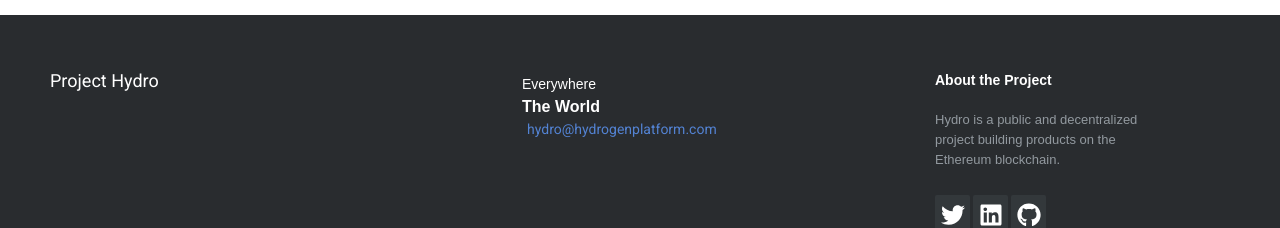
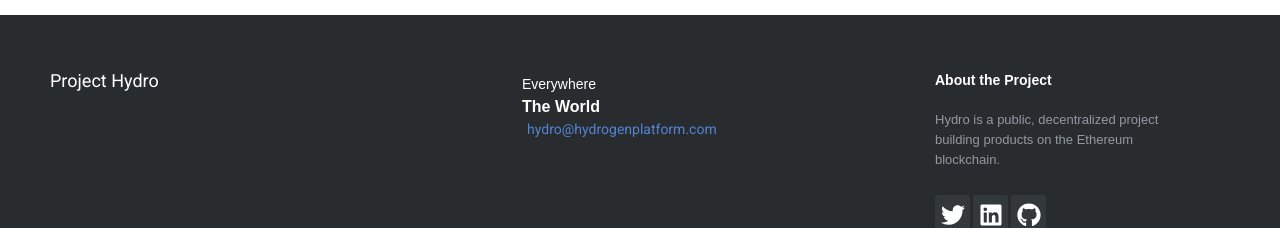
Before and after one commit to hydrogen-dev/projecthydro.org, a React (Create React App) app: page / in a window 1280 px wide. Shown: the part 2011-2239 px from the top of the page. Built offline with nearby package versions, Linux system fonts and the light colour scheme; the HTML template or start-up script is replaced by a standard one.

Commit message:
test Travis PR build

```diff
--- a/src/Footer.js
+++ b/src/Footer.js
@@ -29,7 +29,7 @@
 
           <p className="footer-company-about">
             <span>About the Project</span>
-            Hydro is a public and decentralized project building products on the Ethereum blockchain.
+            Hydro is a public, decentralized project building products on the Ethereum blockchain.
           </p>
 
           <div className="footer-icons">
```
